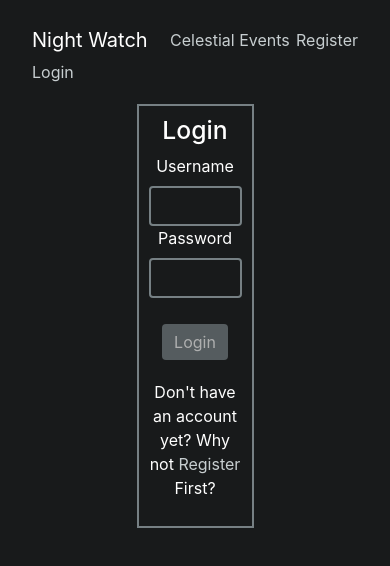
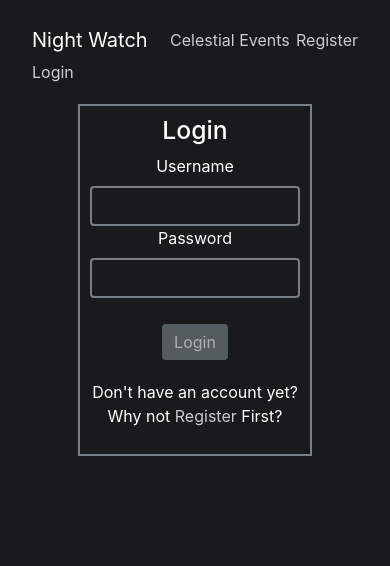
Before and after one commit to PatrickBoynton/night_watch, a React (Create React App) app in the folder frontend/static/: page /login in a window 390 px wide. Shown: the top 566 px of the page. Built offline with nearby package versions, Linux system fonts and the light colour scheme; no server answers.

Commit message:
Added a media query.

```diff
--- a/frontend/static/src/App.css
+++ b/frontend/static/src/App.css
@@ -103,20 +103,17 @@ img {
 .about-text{
   margin-top: 15%;
 }
-.nav{
+.nav {
   padding: 20px;
-}
-.planet-width{
-  /*max-width: 1000px;*/
 }
 .img-container{
   height: 300px;
 }
-/*@media only screen and (max-width: 640px) {*/
-/*  .card {*/
-/*    width: 100%;*/
-/*  }*/
-/*  .right-border{*/
-/*    visibility: hidden;*/
-/*  }*/
-/*}*/
+@media only screen and (max-width: 640px) {
+  .login-register {
+    width: 60%;
+  }
+  label {
+    white-space: nowrap;
+  }
+}
```
